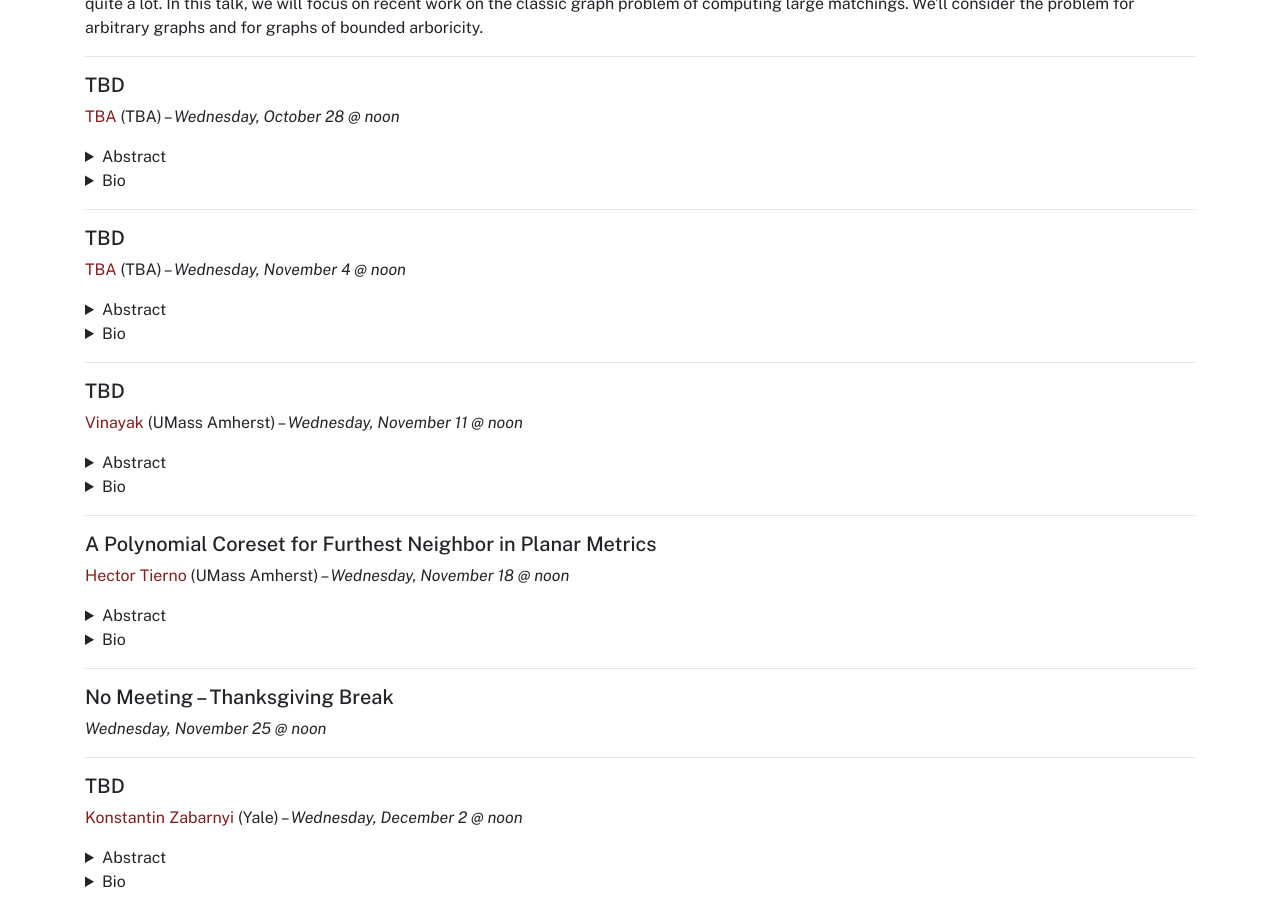
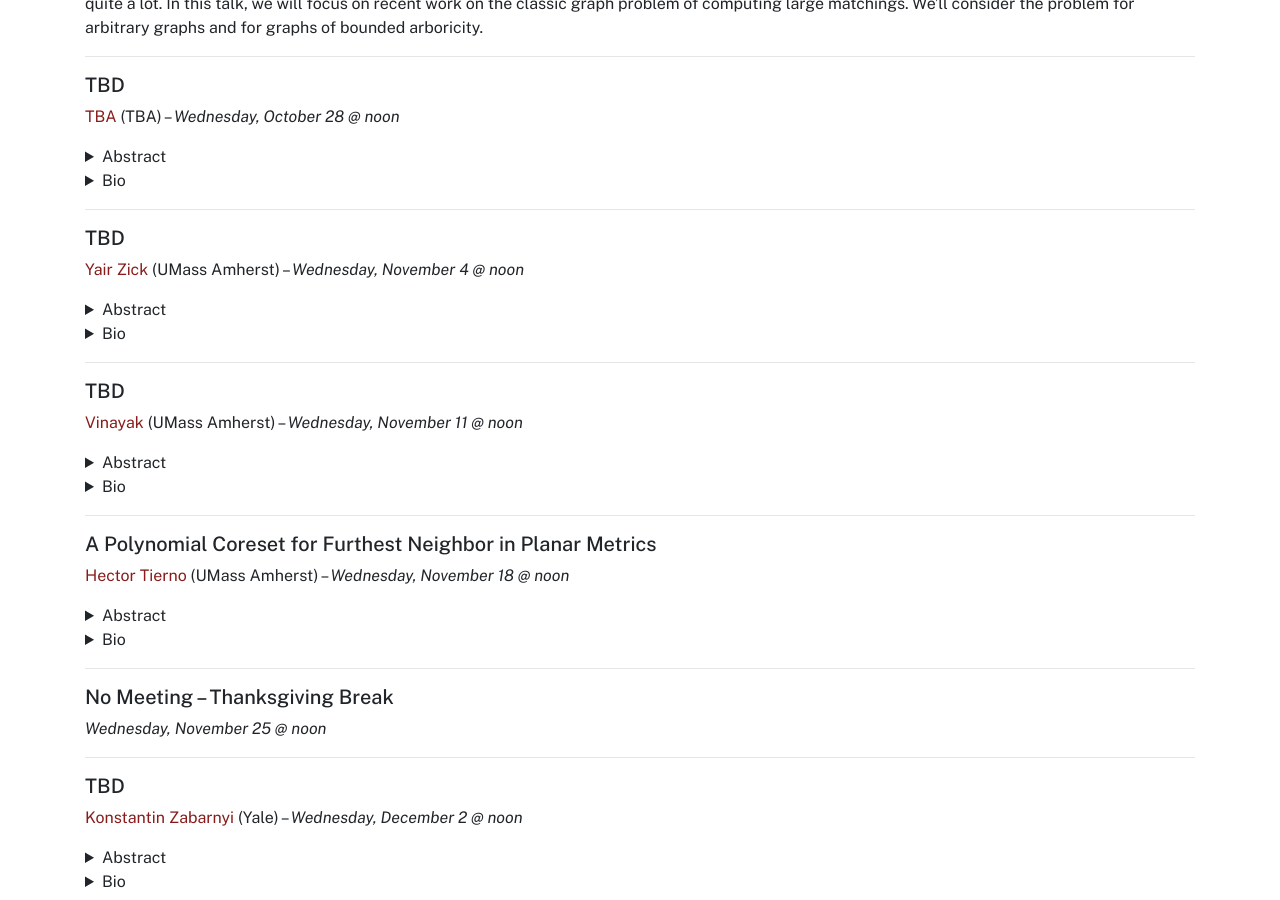
Before and after one commit to umass-theory/umass-theory.github.io, a Jekyll site: the page built from seminar.md, in a window 1280 px wide and 900 px high, scrolled down 1887 px. Built offline with Jekyll 4.4.1, drawn with Linux system fonts in a browser that asks for light colours.

Commit message:
Update seminar details for November 4

```diff
--- a/seminar.md
+++ b/seminar.md
@@ -143,7 +143,7 @@ Bio TBA
 
 ##### TBD
 
-[TBA](https://groups.cs.umass.edu/theory/) (TBA) --  *Wednesday, November 4 @ noon*
+[Yair Zick](https://www.cics.umass.edu/about/directory/yair-zick) (UMass Amherst)  --  *Wednesday, November 4 @ noon*
 <details markdown="1">
 <summary>Abstract</summary>
 
```
